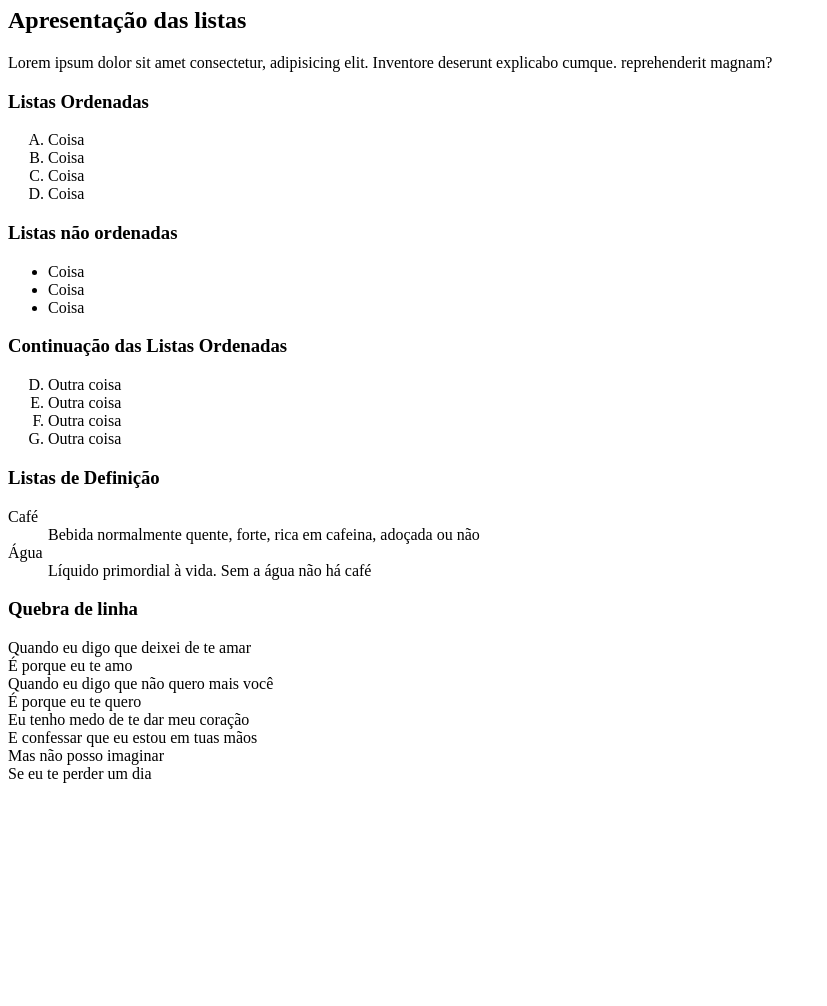
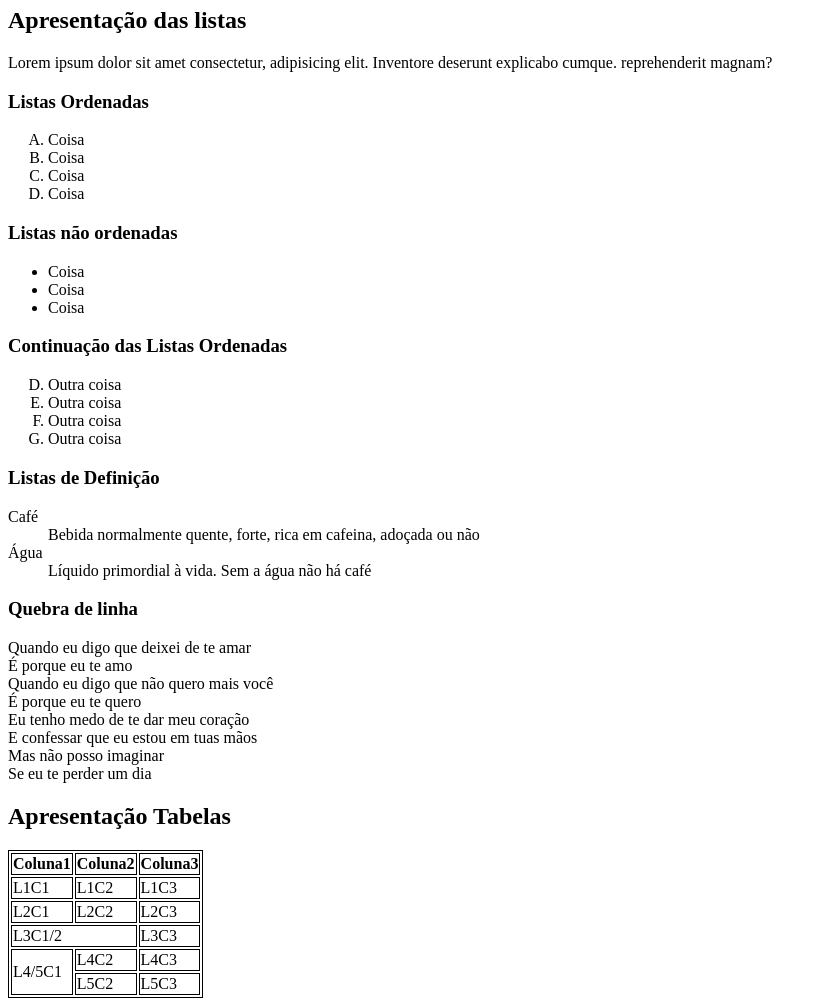
Before and after one commit to Vicore123/geracaoTechHTML, a plain HTML site: page index.html in a window 1280 px wide. Shown: the part 73-1079 px from the top of the page, without its empty margins (0-827 px from the left). Before the commit the page ends 872 px from the top, so only its background shows below. Drawn offline with Linux system fonts and the light colour scheme.

Commit message:
adição de exemplos de tabela

```diff
--- a/index.html
+++ b/index.html
@@ -5,10 +5,16 @@
     <meta name="viewport" content="width=device-width, initial-scale=1.0">
     <!-- <link rel="stylesheet" href="style.css"> -->
     <title>Document</title>
+    <style>
+        table, th, td, tr {
+            border: 1px solid black;
+        }
+    </style>
+
 </head>
 <body>
     <!-- Comentarios -->
-    <h1>Aula 02</h1>
+    <h1>Exemplos de utilização das tags</h1>
 
     <h2>Apresentação das listas</h2>
 
@@ -62,6 +68,45 @@
 
         Se eu te perder um dia</p>
 
+    <h2>Apresentação Tabelas</h2>
+
+    <table>
+        <!-- titulo das colunas -->
+
+        <th>Coluna1</th>
+        <th>Coluna2</th>
+        <th>Coluna3</th>
+
+        <!-- informações da tabela -->
+        <tr>
+            <td>L1C1</td>
+            <td>L1C2</td>
+            <td>L1C3</td>
+        </tr>
+
+        <tr>
+            <td>L2C1</td>
+            <td>L2C2</td>
+            <td>L2C3</td>
+        </tr>
+
+        <tr>
+            <td colspan="2">L3C1/2</td>
+            <td>L3C3</td>
+        </tr>
+
+        <tr>
+            <td rowspan="2">L4/5C1</td>
+            <td>L4C2</td>
+            <td>L4C3</td>
+        </tr>
+
+        <tr>
+            <td>L5C2</td>
+            <td>L5C3</td>
+        </tr>
+
+    </table>
 
 </body>
 </html>
```
